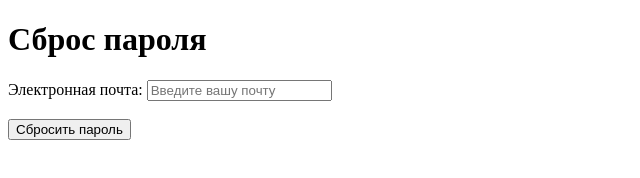
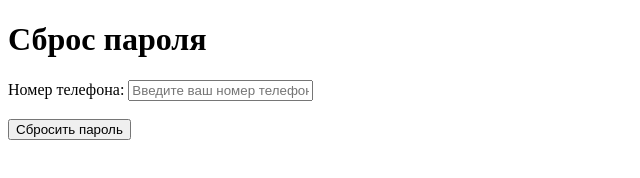
Before and after one commit to pixelatee/praktika2, a plain HTML site: page user/password/reset.html in a window 1280 px wide. Shown: the full height of the page, 0-640 px from the left. Drawn offline with Linux system fonts and the light colour scheme.

Commit message:
Update reset.html

```diff
--- a/user/password/reset.html
+++ b/user/password/reset.html
@@ -6,8 +6,8 @@
 <body>
     <h1>Сброс пароля</h1>
     <form action="/user/password/reset" method="post">
-        <label for="email">Электронная почта:</label>
-        <input type="email" id="email" name="email" placeholder="Введите вашу почту" required><br><br>
+        <label for="phone">Номер телефона:</label>
+        <input type="tel" id="phone" name="phone" placeholder="Введите ваш номер телефона" required><br><br>
 
         <button type="submit">Сбросить пароль</button>
     </form>
```
